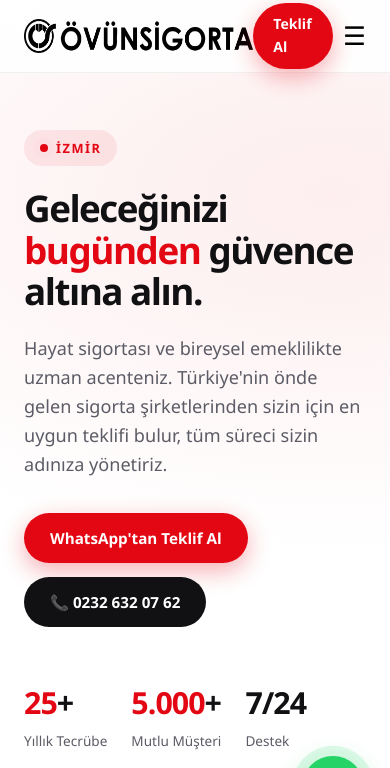
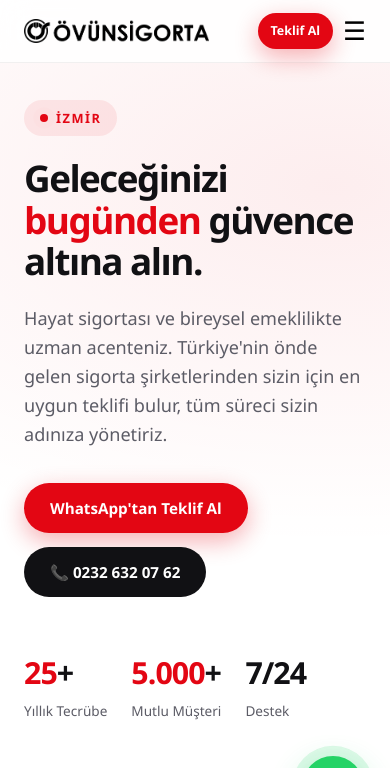
Before and after one commit to nintendomitt/ovunsigorta, a plain HTML site: page index.html in a window 390 px wide. Shown: the top 768 px of the page. Drawn offline with Linux system fonts and the light colour scheme.

Commit message:
Add files via upload

```diff
--- a/index.html
+++ b/index.html
@@ -271,7 +271,12 @@
   .nav-links.open{display:flex}
   .hamburger{display:block}
   .foot-grid{grid-template-columns:1fr}
-  .hero-stats{gap:24px;flex-wrap:wrap}
+  .hero-stats{gap:24px;flex-wrap:wrap;margin-bottom:20px}
+  .logo img{height:24px!important}
+  .btn-nav{padding:8px 13px;font-size:.78rem}
+  .nav-inner{height:62px}
+  .nav-links{top:62px}
+  .hero{min-height:auto;padding:100px 0 40px}
 }
 @media(prefers-reduced-motion:reduce){
   *,*::before,*::after{animation:none!important;transition:none!important}
```
